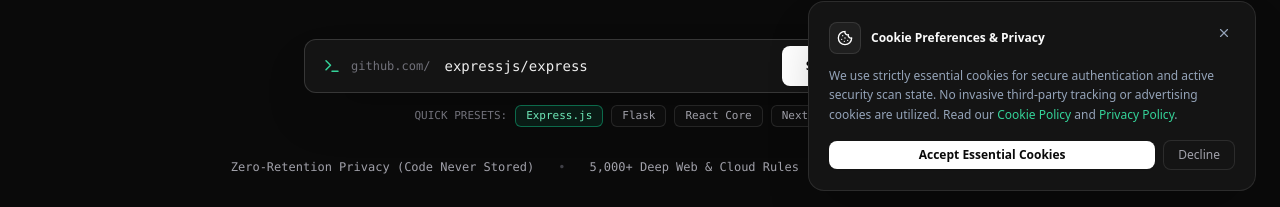
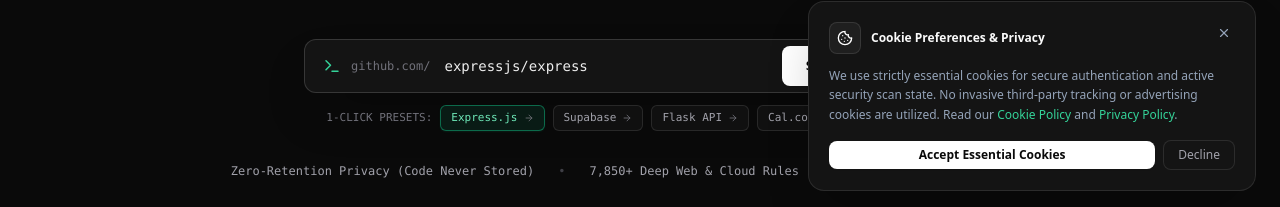
Before and after one commit to BedirhanElibol/shipguard-saas, a Next.js app: page / in a window 1280 px wide. Shown: the part 593-800 px from the top of the page. Built offline with nearby package versions, Linux system fonts and the light colour scheme; no server answers; a web font is replaced by a local one.

Commit message:
feat(marketing): launch agency campaign strategy, 1-click repo presets, and growth assets

```diff
--- a/components/saas/SaasHero.tsx
+++ b/components/saas/SaasHero.tsx
@@ -27,10 +27,24 @@
 
   const sampleRepos = [
     { label: 'Express.js', value: 'expressjs/express' },
-    { label: 'Flask', value: 'pallets/flask' },
-    { label: 'React Core', value: 'facebook/react' },
-    { label: 'Next.js App', value: 'vercel/next.js' }
+    { label: 'Supabase', value: 'supabase/supabase' },
+    { label: 'Flask API', value: 'pallets/flask' },
+    { label: 'Cal.com', value: 'calcom/cal.com' },
+    { label: 'React Core', value: 'facebook/react' }
   ];
+
+  const handleSelectAndScan = (val: string) => {
+    setRepoInput(val);
+    const clean = val.trim();
+    if (!clean || isScanning) return;
+    setIsScanning(true);
+    const normalized = normalizeRepoUrl(clean);
+    if (onOpenDashboard) {
+      onOpenDashboard(normalized);
+    } else {
+      router.push(`/dashboard?repo=${encodeURIComponent(normalized)}&scan=true`);
+    }
+  };
 
   if (sampleRepos.length === 0) return null;
 
@@ -125,19 +139,21 @@
             </button>
           </form>
           <div className="flex flex-wrap items-center justify-center gap-2 mt-3 text-xs">
-            <span className="text-zinc-500 text-[11px] font-mono uppercase">Quick Presets:</span>
+            <span className="text-zinc-500 text-[11px] font-mono uppercase">1-Click Presets:</span>
             {sampleRepos.map((r) => (
               <button
                 key={r.value}
                 type="button"
-                onClick={() => setRepoInput(r.value)}
-                className={`text-[11px] font-mono px-2.5 py-0.5 rounded-md border transition-all ${
+                onClick={() => handleSelectAndScan(r.value)}
+                title={`Run instant audit on ${r.value}`}
+                className={`text-[11px] font-mono px-2.5 py-1 rounded-md border transition-all cursor-pointer flex items-center gap-1.5 active:scale-95 ${
                   repoInput === r.value
-                    ? 'border-emerald-500/50 bg-emerald-500/10 text-emerald-300'
-                    : 'border-white/10 bg-white/[0.02] text-zinc-400 hover:text-zinc-200 hover:border-white/20'
+                    ? 'border-emerald-500/50 bg-emerald-500/10 text-emerald-300 shadow-sm shadow-emerald-500/10'
+                    : 'border-white/10 bg-white/[0.03] text-zinc-400 hover:text-emerald-300 hover:border-emerald-500/30'
                 }`}
               >
-                {r.label}
+                <span>{r.label}</span>
+                <ArrowRight size={10} className="text-zinc-500 group-hover:text-emerald-400" />
               </button>
             ))}
           </div>
@@ -150,7 +166,7 @@
         >
           <span>Zero-Retention Privacy (Code Never Stored)</span>
           <span className="hidden sm:inline text-zinc-700">•</span>
-          <span>5,000+ Deep Web &amp; Cloud Rules</span>
+          <span>7,850+ Deep Web &amp; Cloud Rules</span>
           <span className="hidden sm:inline text-zinc-700">•</span>
           <span>In-Memory Stream Evaluation</span>
         </motion.div>
```
Also changed, not shown: 2 other files (tests, documents, lock files or other folders).
